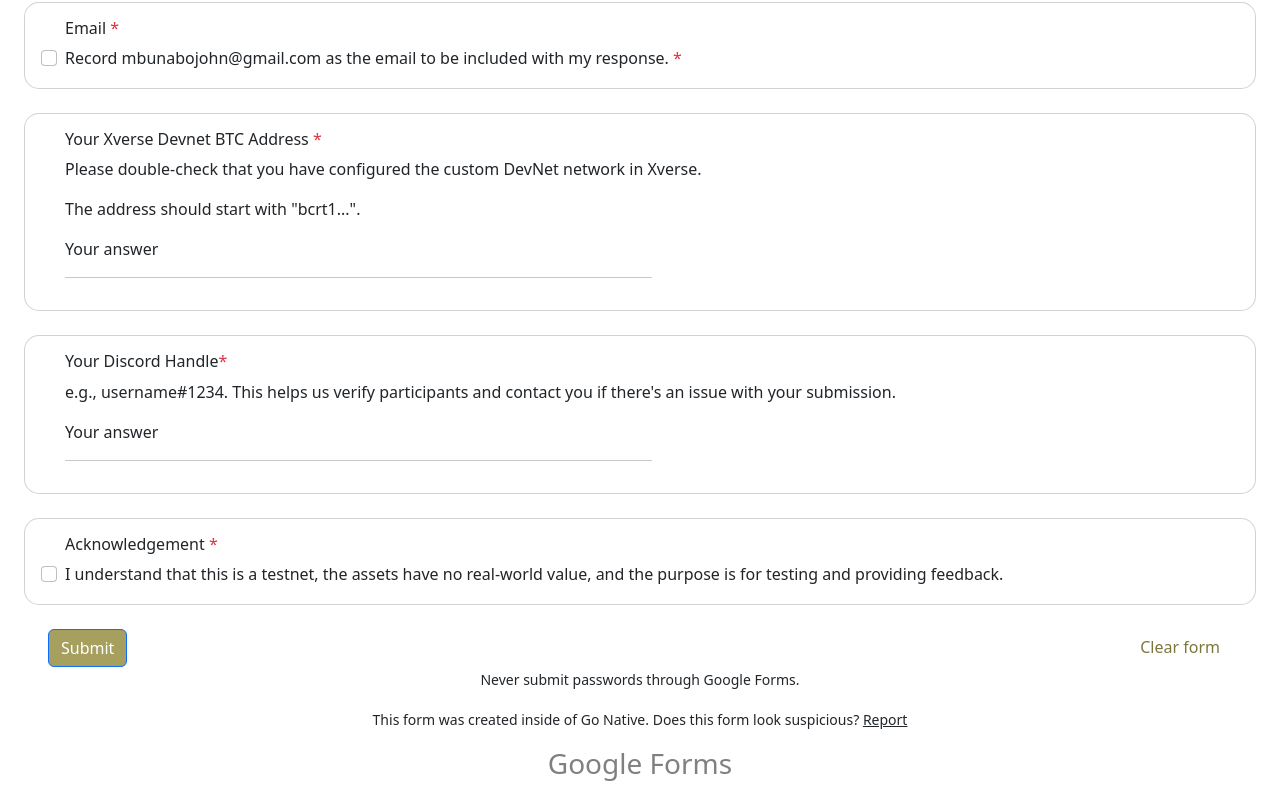
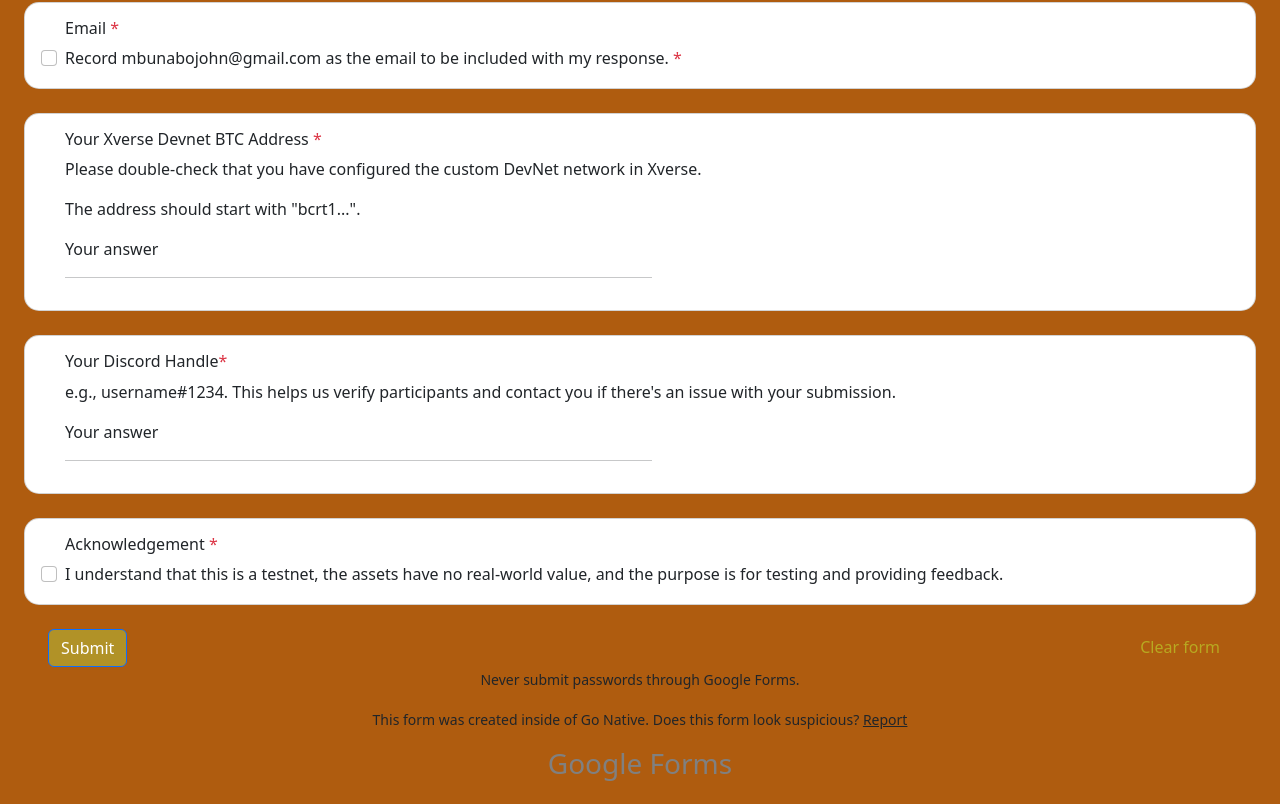
Before and after one commit to mbunabojohn-glitch/DOM-essentials, a plain HTML site: page index.html in a window 1280 px wide. Shown: the part 725-1529 px from the top of the page. Drawn offline with nearby package versions, Linux system fonts and the light colour scheme.

Commit message:
Change button background colors in index.html
Updated button styles for better visibility.

```diff
--- a/index.html
+++ b/index.html
@@ -11,7 +11,7 @@
       crossorigin="anonymous"
     />
   </head>
-  <body>
+  <body style="background-color: rgb(175, 92, 15);">
     <main>
       <section>
          <div class="card">
@@ -132,8 +132,8 @@
 
      <section>
       <div class="px-5">
-        <input class="btn btn-primary" type="submit" value="Submit" style="background-color: rgba(136, 126, 39, 0.747);">
-        <input type="button" value="Clear form" class="btn float-end" style="background:transparent;border:none;color:var(--bs-primary); color: rgba(105, 98, 31, 0.87);">
+        <input class="btn btn-primary" type="submit" value="Submit" style="background-color: rgba(179, 165, 47, 0.747);">
+        <input type="button" value="Clear form" class="btn float-end" style="background:transparent;border:none;color:var(--bs-primary); color:rgb(184, 169, 33);">
       </div>
 
       <div class="d-flex justify-content-center">
```
